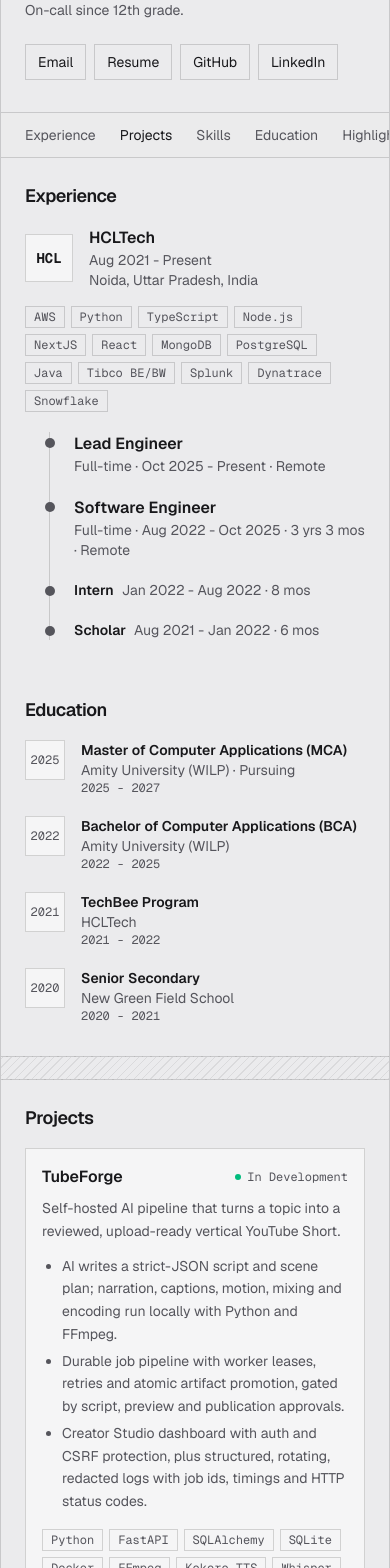
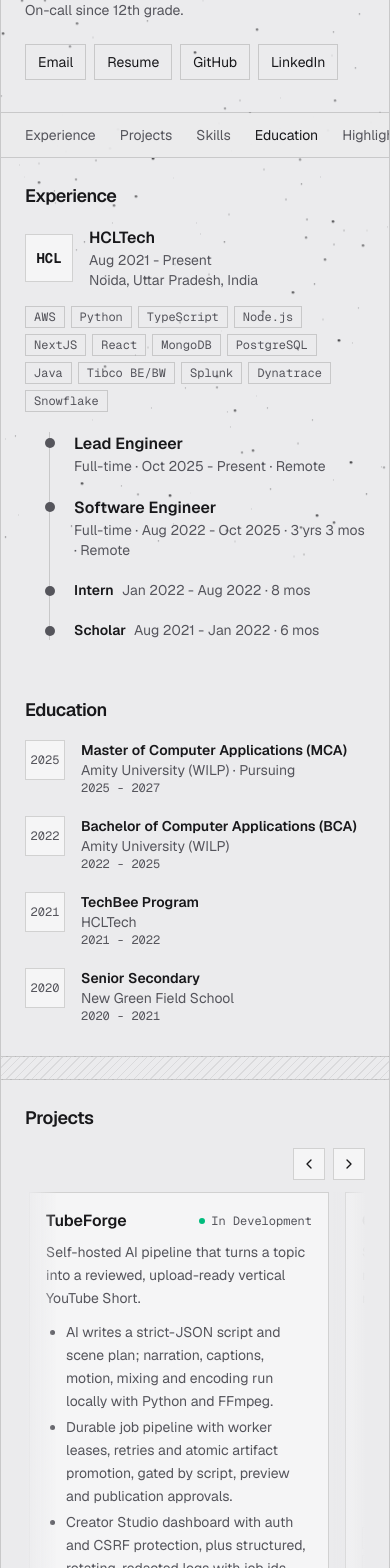
Before and after one commit to uditaswal/Portfolio, a Next.js app: page / in a window 390 px wide. Shown: the part 280-1848 px from the top of the page. Built offline with nearby package versions, Linux system fonts and the light colour scheme.

Commit message:
updated projects

```diff
--- /dev/null
+++ b/src/app/components/StarsBackground.tsx
@@ -0,0 +1,50 @@
+"use client";
+
+import { useEffect, useRef } from "react";
+
+/** Flip to false to turn off the twinkling star background entirely. */
+export const STARS_ENABLED = true;
+
+const STAR_COUNT = 200;
+
+/**
+ * Fixed, full-viewport field of twinkling dots behind all page content.
+ * Each star gets its own randomized size, opacity range and cycle timing via
+ * inline custom properties; the actual animation is pure CSS (see
+ * `.stars-field` in globals.css), and freezes to a static dim state under
+ * prefers-reduced-motion.
+ */
+export default function StarsBackground() {
+  const ref = useRef<HTMLDivElement>(null);
+
+  useEffect(() => {
+    if (!STARS_ENABLED) return;
+    const el = ref.current;
+    if (!el) return;
+
+    const frag = document.createDocumentFragment();
+    for (let i = 0; i < STAR_COUNT; i++) {
+      const star = document.createElement("span");
+      star.className = "star";
+      const size = (Math.random() * 1.6 + 0.6).toFixed(2);
+      const minOp = (Math.random() * 0.15 + 0.05).toFixed(2);
+      const maxOp = (Math.random() * 0.4 + 0.5).toFixed(2);
+      const dur = (Math.random() * 3 + 2).toFixed(2);
+      const delay = (-Math.random() * 5).toFixed(2);
+      star.style.cssText =
+        `width:${size}px;height:${size}px;` +
+        `top:${(Math.random() * 100).toFixed(2)}%;left:${(Math.random() * 100).toFixed(2)}%;` +
+        `--min-op:${minOp};--max-op:${maxOp};--dur:${dur}s;--delay:${delay}s;`;
+      frag.appendChild(star);
+    }
+    el.appendChild(frag);
+
+    return () => {
+      el.innerHTML = "";
+    };
+  }, []);
+
+  if (!STARS_ENABLED) return null;
+
+  return <div ref={ref} className="stars-field drift" aria-hidden />;
+}
--- a/src/app/components/sections/Hero.tsx
+++ b/src/app/components/sections/Hero.tsx
@@ -3,7 +3,7 @@
 import Banner from "../Banner";
 import CommandPalette from "../CommandPalette";
 import ResumeButton from "../ResumeButton";
-import ThemeToggle from "../ThemeToggle";
+// import ThemeToggle from "../ThemeToggle";
 
 /**
  * Every contact button, in display order. `external` links open in a new tab.
@@ -39,7 +39,7 @@
           </div>
           <div className="flex items-center gap-2 pb-1">
             <CommandPalette />
-            <ThemeToggle />
+            {/* <ThemeToggle /> */}
           </div>
         </div>
 
--- a/src/app/components/sections/Projects.tsx
+++ b/src/app/components/sections/Projects.tsx
@@ -1,13 +1,46 @@
-import { projects } from "../../data";
+"use client";
+
+import { useEffect, useRef } from "react";
+import { projects, type Project } from "../../data";
 import Section, { Tag } from "../Section";
 
-/** Project cards. Add or edit projects in `projects` in data.ts; the grid reflows by itself. */
-export default function Projects() {
+function ArrowButton({
+  direction,
+  onClick,
+}: {
+  direction: "left" | "right";
+  onClick: () => void;
+}) {
   return (
-    <Section id="projects" title="Projects">
-      <div className="grid grid-cols-[repeat(auto-fill,minmax(280px,1fr))] gap-4">
-        {projects.map((p) => (
-          <article key={p.title} className="flex flex-col border bg-card p-4">
+    <button
+      type="button"
+      onClick={onClick}
+      aria-label={direction === "left" ? "Scroll projects left" : "Scroll projects right"}
+      className="flex size-8 shrink-0 items-center justify-center border bg-card transition-colors hover:bg-muted"
+    >
+      <svg
+        viewBox="0 0 24 24"
+        fill="none"
+        stroke="currentColor"
+        strokeWidth={2}
+        strokeLinecap="round"
+        strokeLinejoin="round"
+        className="size-4"
+        aria-hidden
+      >
+        {direction === "left" ? <path d="M15 18l-6-6 6-6" /> : <path d="M9 18l6-6-6-6" />}
+      </svg>
+    </button>
+  );
+}
+
+function ProjectCard({ p, hidden }: { p: Project; hidden?: boolean }) {
+  return (
+    <article
+      data-card
+      aria-hidden={hidden}
+      className="flex w-[300px] shrink-0 snap-start flex-col border bg-card p-4 sm:w-[340px]"
+    >
       <div className="flex items-center justify-between gap-2">
         <h3 className="font-semibold">{p.title}</h3>
         <span className="flex items-center gap-1.5 font-mono text-xs text-muted-foreground">
@@ -15,9 +48,7 @@
           {p.status}
         </span>
       </div>
-            <p className="mt-2 text-sm leading-relaxed text-muted-foreground">
-              {p.description}
-            </p>
+      <p className="mt-2 text-sm leading-relaxed text-muted-foreground">{p.description}</p>
       {p.points && (
         <ul className="mt-3 list-disc space-y-1 pl-5 text-sm leading-relaxed text-muted-foreground">
           {p.points.map((pt) => (
@@ -37,6 +68,7 @@
             href={l.href}
             target="_blank"
             rel="noopener noreferrer"
+            tabIndex={hidden ? -1 : undefined}
             className="inline-flex h-8 items-center border px-3 text-xs transition-colors hover:bg-muted"
           >
             {l.label} ↗
@@ -44,7 +76,81 @@
         ))}
       </div>
     </article>
+  );
+}
+
+/**
+ * Project cards in an endless horizontal carousel: the list is rendered twice
+ * so there's always a next/previous card to scroll to, and once the track
+ * crosses into the duplicate half it's snapped back by exactly one set-width
+ * (no animation, so it's invisible) to keep it scrolling forever in either
+ * direction. Add or edit projects in `projects` in data.ts.
+ */
+export default function Projects() {
+  const trackRef = useRef<HTMLDivElement>(null);
+
+  const recenter = () => {
+    const el = trackRef.current;
+    if (!el) return;
+    el.scrollLeft = el.scrollWidth / 2;
+  };
+
+  useEffect(() => {
+    recenter();
+
+    const el = trackRef.current;
+    if (!el) return;
+
+    let timeout: ReturnType<typeof setTimeout>;
+    const wrapWhenIdle = () => {
+      clearTimeout(timeout);
+      timeout = setTimeout(() => {
+        const setWidth = el.scrollWidth / 2;
+        if (el.scrollLeft <= 1) {
+          el.scrollLeft += setWidth;
+        } else if (el.scrollLeft >= setWidth * 2 - el.clientWidth - 1) {
+          el.scrollLeft -= setWidth;
+        }
+      }, 120);
+    };
+
+    el.addEventListener("scroll", wrapWhenIdle);
+    window.addEventListener("resize", recenter);
+    return () => {
+      clearTimeout(timeout);
+      el.removeEventListener("scroll", wrapWhenIdle);
+      window.removeEventListener("resize", recenter);
+    };
+  }, []);
+
+  const scrollByCard = (dir: 1 | -1) => {
+    const el = trackRef.current;
+    if (!el) return;
+    const card = el.querySelector<HTMLElement>("[data-card]");
+    const amount = card ? card.offsetWidth + 16 : el.clientWidth * 0.8;
+    el.scrollBy({ left: dir * amount, behavior: "smooth" });
+  };
+
+  return (
+    <Section id="projects" title="Projects">
+      <div className="mb-3 flex items-center justify-end gap-2">
+        <ArrowButton direction="left" onClick={() => scrollByCard(-1)} />
+        <ArrowButton direction="right" onClick={() => scrollByCard(1)} />
+      </div>
+      <div className="relative">
+        <div className="pointer-events-none absolute inset-y-0 left-0 z-10 w-8 bg-gradient-to-r from-background to-transparent" />
+        <div className="pointer-events-none absolute inset-y-0 right-0 z-10 w-8 bg-gradient-to-l from-background to-transparent" />
+        <div
+          ref={trackRef}
+          className="no-scrollbar flex snap-x snap-mandatory gap-4 overflow-x-auto scroll-pl-1 pb-2"
+        >
+          {projects.map((p) => (
+            <ProjectCard key={p.title} p={p} />
           ))}
+          {projects.map((p) => (
+            <ProjectCard key={`dup-${p.title}`} p={p} hidden />
+          ))}
+        </div>
       </div>
     </Section>
   );
--- a/src/app/data.ts
+++ b/src/app/data.ts
@@ -220,7 +220,7 @@
     tags: ["Node.js", "Express", "MongoDB", "EJS"],
     links: [
       { label: "GitHub", href: "https://github.com/uditaswal/url-shortner" },
-      { label: "Live", href: "https://url-shortner-ugkr.onrender.com/" },
+      { label: "Render", href: "https://url-shortner-ugkr.onrender.com/" },
     ],
   },
 {
--- a/src/app/globals.css
+++ b/src/app/globals.css
@@ -99,6 +99,64 @@
   background: var(--muted-foreground);
 }
 
+.stars-field {
+  position: fixed;
+  inset: 0;
+  z-index: -1;
+  overflow: hidden;
+  pointer-events: none;
+}
+
+.stars-field .star {
+  position: absolute;
+  border-radius: 9999px;
+  background: var(--foreground);
+  opacity: 0.15;
+  animation: star-twinkle var(--dur) ease-in-out var(--delay) infinite;
+}
+
+@keyframes star-twinkle {
+  0%,
+  100% {
+    opacity: var(--min-op);
+    transform: scale(1);
+  }
+  50% {
+    opacity: var(--max-op);
+    transform: scale(1.3);
+  }
+}
+
+.stars-field.drift {
+  animation: star-drift 120s linear infinite;
+}
+
+@keyframes star-drift {
+  from {
+    transform: translate(0, 0);
+  }
+  to {
+    transform: translate(-40px, -30px);
+  }
+}
+
+@media (prefers-reduced-motion: reduce) {
+  .stars-field .star,
+  .stars-field.drift {
+    animation: none;
+    opacity: 0.25;
+  }
+}
+
+.no-scrollbar {
+  scrollbar-width: none;
+  -ms-overflow-style: none;
+}
+
+.no-scrollbar::-webkit-scrollbar {
+  display: none;
+}
+
 @keyframes marquee {
   to {
     transform: translateX(-50%);
--- a/src/app/layout.tsx
+++ b/src/app/layout.tsx
@@ -1,5 +1,6 @@
 import type { Metadata } from "next";
 import { Geist, Geist_Mono } from "next/font/google";
+import StarsBackground from "./components/StarsBackground";
 import "./globals.css";
 
 const geistSans = Geist({ variable: "--font-geist-sans", subsets: ["latin"] });
@@ -27,7 +28,10 @@
       <head>
         <script dangerouslySetInnerHTML={{ __html: themeScript }} />
       </head>
-      <body className="font-sans antialiased">{children}</body>
+      <body className="font-sans antialiased">
+        <StarsBackground />
+        {children}
+      </body>
     </html>
   );
 }
```
Also changed, not shown: public/portfolio-preview.png. Lines whose indentation alone changed are shown as unchanged.
